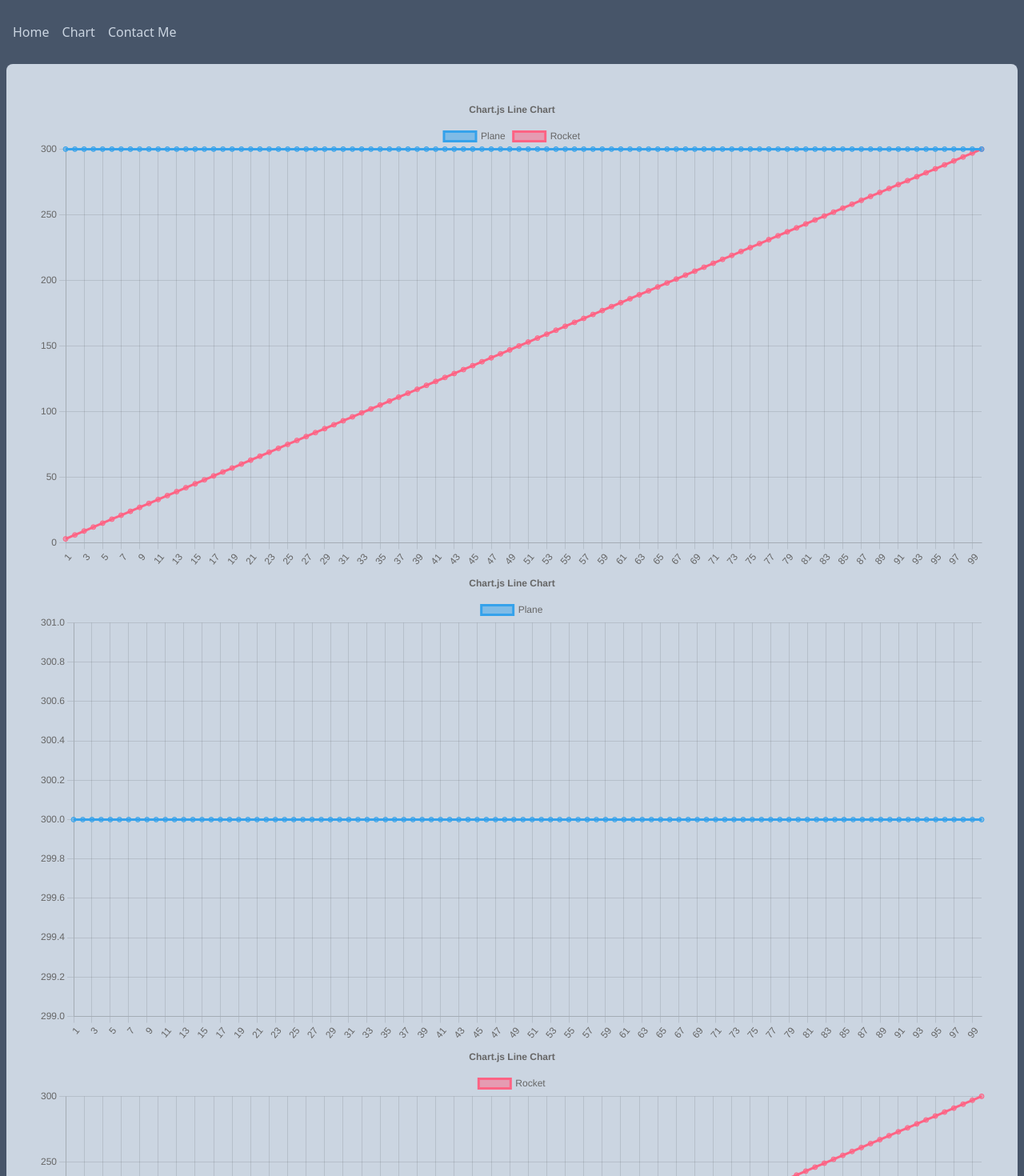
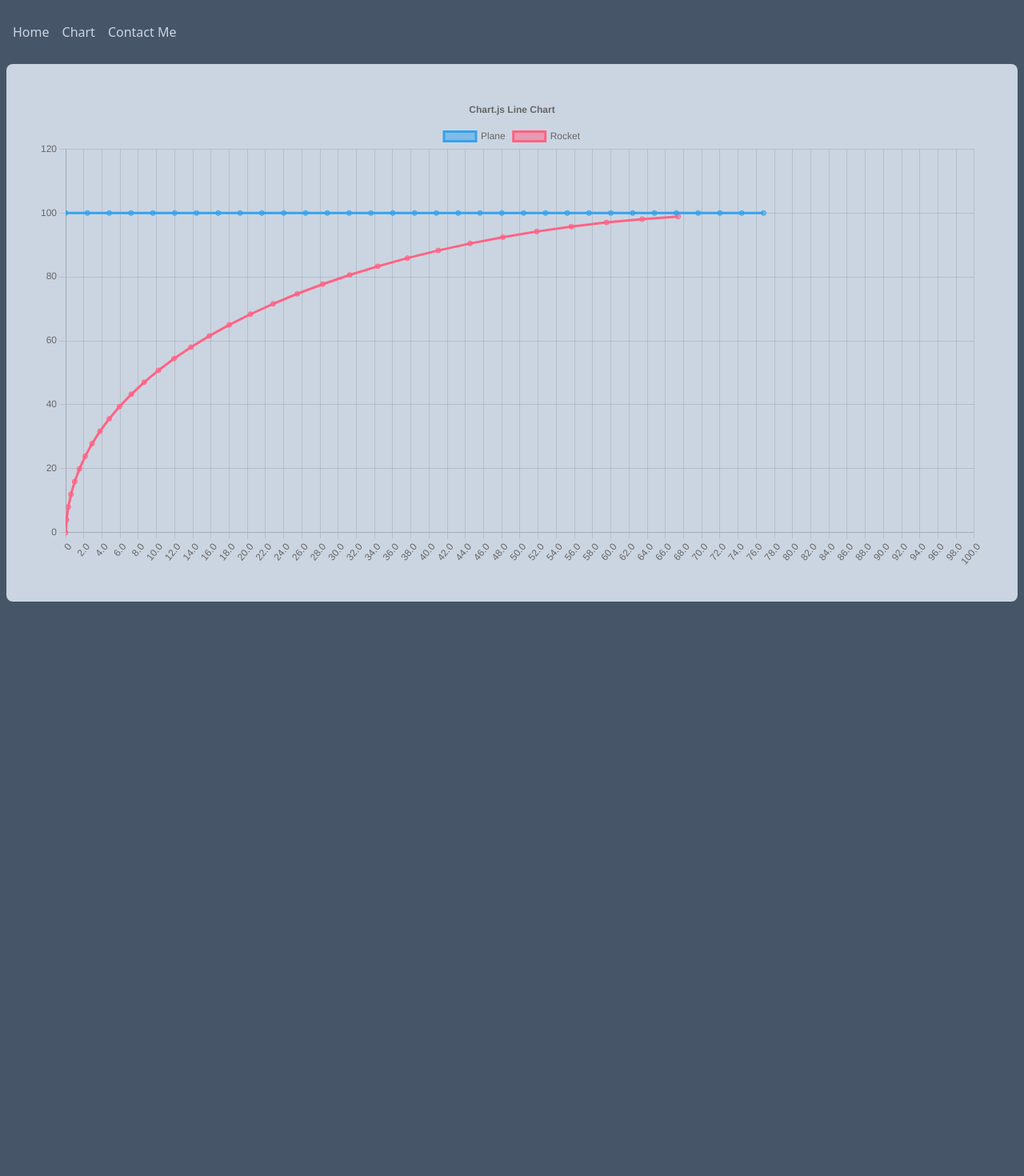
Before and after one commit to Mrkh97/RocketPlaneProject, a React (Create React App) app: page /chart in a window 1280 px wide. Shown: the top 1470 px of the page at 80% size. After the commit the page ends 800 px from the top, so only its background shows below. Built offline with nearby package versions, Linux system fonts and the light colour scheme.

Commit message:
merged test branch manualy

```diff
--- a/src/components/Chart.js
+++ b/src/components/Chart.js
@@ -20,8 +20,44 @@ ChartJS.register(
     Legend
   );
 
-const totalDuration = 5000;
-const delayBetweenPoints = totalDuration / 100;
+  let deltaT = 0.2;
+
+  let planeV = 12;
+  let XPlane = 0;
+  let YPlane = 100;
+  let XtPlane = [];
+  let YtPlane = [];
+  let planeCordinates = {};
+
+  let rocketV = 20;
+  let XRocket = 0;
+  let YRocket = 0;
+  let XtRocket = [];
+  let YtRocket = [];
+  let rocketCordinates = {};
+
+  while( XPlane < 100 ){
+    XtPlane.push(XPlane);
+    YtPlane.push(YPlane);
+    XtRocket.push(XRocket);
+    YtRocket.push(YRocket);
+    XPlane = XPlane + (planeV*deltaT);
+    XRocket = XRocket + (rocketV*deltaT*((XPlane-XRocket)/(Math.sqrt(((XPlane-XRocket)**2)+((YPlane-YRocket)**2)))));
+    YRocket = YRocket + (rocketV*deltaT*((YPlane-YRocket)/(Math.sqrt(((XPlane-XRocket)**2)+((YPlane-YRocket)**2)))));
+    console.log((Math.sqrt(((XPlane-XRocket)**2)+((YPlane-YRocket)**2))));
+    if((Math.sqrt(((XPlane-XRocket)**2)+((YPlane-YRocket)**2)))<deltaT){
+      //having problem with this at last have to use deltaT value fro breaking
+      break;
+    }
+
+  }
+
+  XtPlane.forEach((item,i)=>planeCordinates[item.toFixed(10)]=YtPlane[i]);
+  XtRocket.forEach((item,i)=>rocketCordinates[item]=YtRocket[i]);
+
+
+const totalDuration = 10000;
+const delayBetweenPoints = totalDuration / XtPlane.length;
 const previousY = (ctx) => ctx.index === 0 ? ctx.chart.scales.y.getPixelForValue(100) : ctx.chart.getDatasetMeta(ctx.datasetIndex).data[ctx.index - 1].getProps(['y'], true).y;
 const animation = {
   x: {
@@ -54,6 +90,16 @@ const animation = {
 
 export const options = {
   animation,
+  scales: {
+    x: {
+        max: 100,
+        min: 0,
+        type: 'linear',
+        ticks: {
+            stepSize: 0.5
+        }
+    }
+},
   responsive: true,
   plugins: {
     legend: {
@@ -66,62 +112,37 @@ export const options = {
   },
 };
 
+//commit on test branch
+
 let labels = [];
-for (let i = 1; i <= 100; i++) {
-  labels.push(i);
-}
+// for (let i = 0; i <= 100; i++) {
+//   labels.push(i);
+// }
 
-export const taziTavsan = {
+
+
+
+
+export const data = {
   labels,
   datasets: [
     {
       label: 'Plane',
-      data: labels.map(() => 300),
+      data: planeCordinates,
       borderColor: 'rgb(53, 162, 235)',
       backgroundColor: 'rgba(53, 162, 235, 0.5)',
     },
     {
       label: 'Rocket',
-      data: labels.map((item) => item * 3),
+      data: rocketCordinates,
       borderColor: 'rgb(255, 99, 132)',
       backgroundColor: 'rgba(255, 99, 132, 0.5)',
     },
   ],
 };
 
-export const taziHizZaman = {
-  labels,
-  datasets: [
-    {
-      label: 'Plane',
-      data: labels.map(() => 300),
-      borderColor: 'rgb(53, 162, 235)',
-      backgroundColor: 'rgba(53, 162, 235, 0.5)',
-    },
-
-  ],
-};
-
-export const tavsanHizZaman = {
-  labels,
-  datasets: [
-
-    {
-      label: 'Rocket',
-      data: labels.map((item) => item * 3),
-      borderColor: 'rgb(255, 99, 132)',
-      backgroundColor: 'rgba(255, 99, 132, 0.5)',
-    },
-  ],
-};
-
-export default function Chart() {
+export default function Chart(){
   return <div className=" p-10 bg-slate-300 m-2 rounded-lg">
-    <Line options={options} data={taziTavsan} />
-    <div className=''>
-      <Line className=' ' options={options} data={taziHizZaman} />
-      <Line className='' options={options} data={tavsanHizZaman} />
-    </div>
-
+    <Line options={options} data={data} />
   </div>
 }
```
Lines whose indentation alone changed are shown as unchanged.
